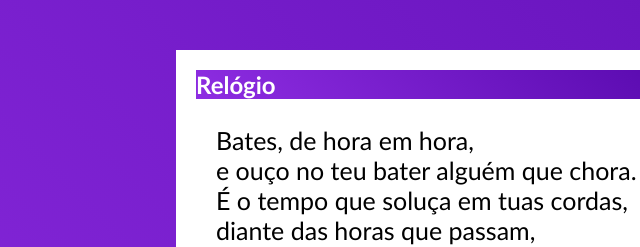
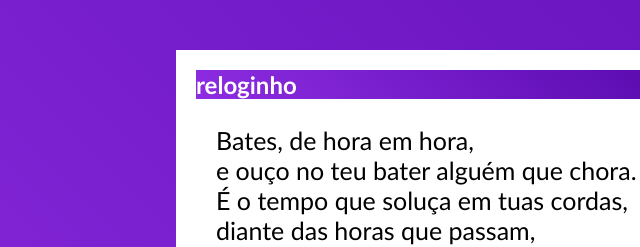
Before and after one commit to paulohenrique085/filgueiraslima, a plain HTML site: page poemas.html in a window 1280 px wide. Shown: the part 741-988 px from the top of the page, 4-644 px from the left. Drawn offline with Linux system fonts and the light colour scheme.

Commit message:
atualizei

```diff
--- a/poemas.html
+++ b/poemas.html
@@ -72,7 +72,7 @@
 
             <div class="format-post">
 
-                <h2>Relógio</h2>
+                <h2>reloginho</h2>
                 <span class="data-post"></span>
 
                 <p>
```
